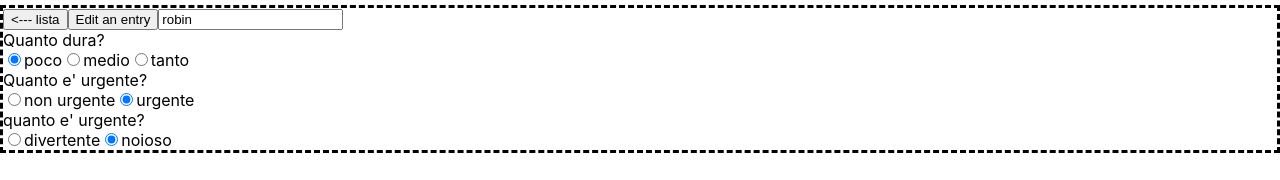
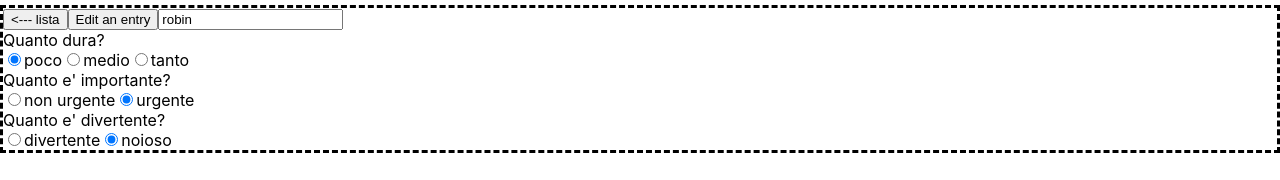
Before and after one commit to MarcoMaz/renato-do-list, a React (Create React App) app: page /main in a window 1280 px wide. Both pictures are taken after a click on the button "robin". Shown: the part 183-363 px from the top of the page. Built offline with nearby package versions, Linux system fonts and the light colour scheme.

Commit message:
feat( copyText ): add copyText to Fun, Speed and Urgency

```diff
--- a/src/assets/copyText.js
+++ b/src/assets/copyText.js
@@ -35,6 +35,58 @@ const copyText = {
   toast: {
     label: 'Hai rimosso una task',
   },
+  speed: {
+    headline: {
+      headlineLabel: 'Quanto dura?',
+    },
+    name: 'speed option',
+    options: [
+      {
+        id: 1,
+        label: 'poco',
+      },
+      {
+        id: 2,
+        label: 'medio',
+      },
+      {
+        id: 3,
+        label: 'tanto',
+      },
+    ],
+  },
+  urgency: {
+    headline: {
+      headlineLabel: "Quanto e' importante?",
+    },
+    name: 'urgency option',
+    options: [
+      {
+        id: 1,
+        label: 'non urgente',
+      },
+      {
+        id: 3,
+        label: 'urgente',
+      },
+    ],
+  },
+  fun: {
+    headline: {
+      headlineLabel: "Quanto e' divertente?",
+    },
+    name: 'fun option',
+    options: [
+      {
+        id: 1,
+        label: 'divertente',
+      },
+      {
+        id: 3,
+        label: 'noioso',
+      },
+    ],
+  },
 };
 
 export default copyText;
--- a/src/components/Fun.tsx
+++ b/src/components/Fun.tsx
@@ -5,29 +5,25 @@ import { FunctionComponent } from 'react';
 import LabelIcon from './core/LabelIcon';
 import RadioButton from './core/RadioButton';
 
+// CopyText
+import copyText from '../assets/copyText';
+
 interface FunProps {
   fun: number;
   setFun: (event: number) => void;
 }
 
 const Fun: FunctionComponent<FunProps> = ({ fun, setFun }) => {
-  const funOptions = [
-    {
-      id: 1,
-      label: 'divertente',
-    },
-    {
-      id: 3,
-      label: 'noioso',
-    },
-  ];
-
+  const { name, options } = copyText.fun;
+  const { headlineLabel } = copyText.fun.headline;
   return (
     <div>
-      <LabelIcon label="quanto e' urgente?" />
-      {funOptions.map(({ label, id }, index) => {
+      <LabelIcon label={headlineLabel} />
+      {options.map(({ label, id }, index) => {
         const handleChange = (e: { target: { value: string } }) => {
-          e.target.value === 'divertente' ? setFun(1) : setFun(3);
+          e.target.value === options[0].label
+            ? setFun(options[0].id)
+            : setFun(options[1].id);
         };
         return (
           <RadioButton
@@ -35,7 +31,7 @@ const Fun: FunctionComponent<FunProps> = ({ fun, setFun }) => {
             label={label}
             isChecked={id === fun}
             onChange={handleChange}
-            name="fun option"
+            name={name}
             value={label}
           />
         );
--- a/src/components/Speed.tsx
+++ b/src/components/Speed.tsx
@@ -3,6 +3,9 @@ import { FunctionComponent } from 'react';
 // Components
 import LabelIcon from './core/LabelIcon';
 import RadioButton from './core/RadioButton';
+
+// CopyText
+import copyText from '../assets/copyText';
 
 interface SpeedProps {
   speed: number;
@@ -10,32 +13,19 @@ interface SpeedProps {
 }
 
 const Speed: FunctionComponent<SpeedProps> = ({ speed, setSpeed }) => {
-  const speedOptions = [
-    {
-      id: 1,
-      label: 'poco',
-    },
-    {
-      id: 2,
-      label: 'medio',
-    },
-    {
-      id: 3,
-      label: 'tanto',
-    },
-  ];
-
+  const { name, options } = copyText.speed;
+  const { headlineLabel } = copyText.speed.headline;
   return (
     <div>
-      <LabelIcon label="Quanto dura?" />
-      {speedOptions.map(({ label, id }, index) => {
+      <LabelIcon label={headlineLabel} />
+      {options.map(({ label, id }, index) => {
         const handleChange = (e: { target: { value: string } }) => {
-          if (e.target.value === 'poco') {
-            setSpeed(1);
-          } else if (e.target.value === 'medio') {
-            setSpeed(2);
+          if (e.target.value === options[0].label) {
+            setSpeed(options[0].id);
+          } else if (e.target.value === options[1].label) {
+            setSpeed(options[1].id);
           } else {
-            setSpeed(3);
+            setSpeed(options[2].id);
           }
         };
         return (
@@ -44,7 +34,7 @@ const Speed: FunctionComponent<SpeedProps> = ({ speed, setSpeed }) => {
             label={label}
             isChecked={id === speed}
             onChange={handleChange}
-            name="speed option"
+            name={name}
             value={label}
           />
         );
--- a/src/components/Urgency.tsx
+++ b/src/components/Urgency.tsx
@@ -5,29 +5,25 @@ import { FunctionComponent } from 'react';
 import LabelIcon from './core/LabelIcon';
 import RadioButton from './core/RadioButton';
 
+// CopyText
+import copyText from '../assets/copyText';
+
 interface UrgencyProps {
   urgency: number;
   setUrgency: (event: number) => void;
 }
 
 const Urgency: FunctionComponent<UrgencyProps> = ({ urgency, setUrgency }) => {
-  const urgencyOptions = [
-    {
-      id: 1,
-      label: 'non urgente',
-    },
-    {
-      id: 3,
-      label: 'urgente',
-    },
-  ];
-
+  const { name, options } = copyText.urgency;
+  const { headlineLabel } = copyText.urgency.headline;
   return (
     <div>
-      <LabelIcon label="Quanto e' urgente?" />
-      {urgencyOptions.map(({ label, id }, index) => {
+      <LabelIcon label={headlineLabel} />
+      {options.map(({ label, id }, index) => {
         const handleChange = (e: { target: { value: string } }) => {
-          e.target.value === 'non urgente' ? setUrgency(1) : setUrgency(3);
+          e.target.value === options[0].label
+            ? setUrgency(options[0].id)
+            : setUrgency(options[1].id);
         };
         return (
           <RadioButton
@@ -35,7 +31,7 @@ const Urgency: FunctionComponent<UrgencyProps> = ({ urgency, setUrgency }) => {
             label={label}
             isChecked={id === urgency}
             onChange={handleChange}
-            name="mazzinga"
+            name={name}
             value={label}
           />
         );
```
